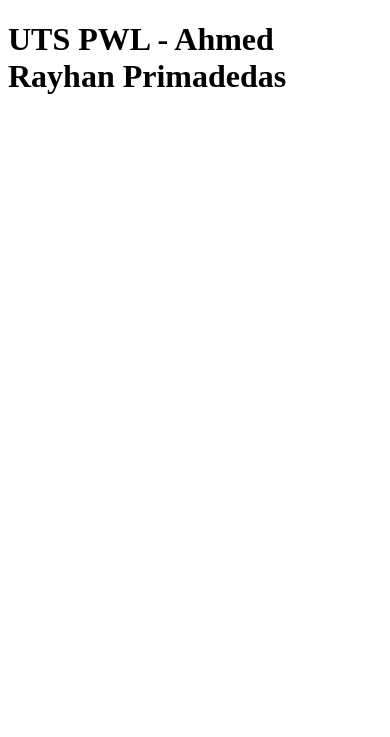
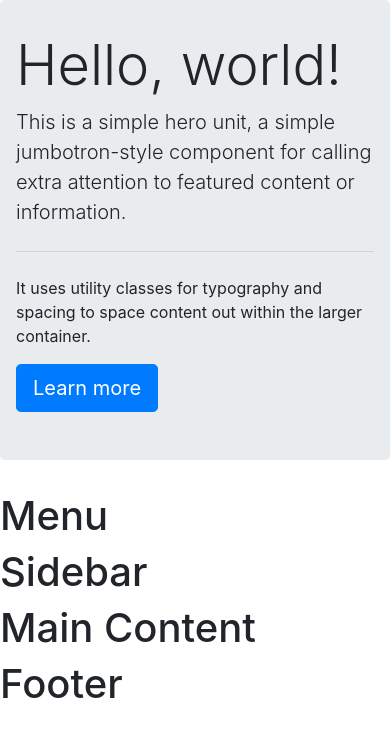
Before and after one commit to arayhan/sttnf-uts-pwl, a PHP site: page / in a window 390 px wide. Shown: the top 737 px of the page. Run offline with PHP 8.4, Linux system fonts and the light colour scheme.

Commit message:
divide all site sections

```diff
--- /dev/null
+++ b/components/footer.php
@@ -0,0 +1,3 @@
+<div>
+    <h1>Footer</h1>
+</div>
--- /dev/null
+++ b/components/header.php
@@ -0,0 +1,9 @@
+<div class="jumbotron">
+    <h1 class="display-4">Hello, world!</h1>
+    <p class="lead">This is a simple hero unit, a simple jumbotron-style component for calling extra attention to featured content or information.</p>
+    <hr class="my-4">
+    <p>It uses utility classes for typography and spacing to space content out within the larger container.</p>
+    <p class="lead">
+        <a class="btn btn-primary btn-lg" href="#" role="button">Learn more</a>
+    </p>
+</div>
--- /dev/null
+++ b/components/helmet.php
@@ -0,0 +1,7 @@
+<head>
+    <meta charset="UTF-8">
+    <meta http-equiv="X-UA-Compatible" content="IE=edge">
+    <meta name="viewport" content="width=device-width, initial-scale=1.0">
+    <title>UTS PWL - Ahmed Rayhan Primadedas</title>
+    <link rel="stylesheet" href="assets/vendors/bootstrap/css/bootstrap.css">
+</head>
--- /dev/null
+++ b/components/main.php
@@ -0,0 +1,3 @@
+<div>
+    <h1>Main Content</h1>
+</div>
--- /dev/null
+++ b/components/menu.php
@@ -0,0 +1,3 @@
+<div>
+    <h1>Menu</h1>
+</div>
--- /dev/null
+++ b/components/sidebar.php
@@ -0,0 +1,3 @@
+<div>
+    <h1>Sidebar</h1>
+</div>
--- a/index.php
+++ b/index.php
@@ -1,12 +1,22 @@
 <!DOCTYPE html>
 <html lang="en">
-<head>
-    <meta charset="UTF-8">
-    <meta http-equiv="X-UA-Compatible" content="IE=edge">
-    <meta name="viewport" content="width=device-width, initial-scale=1.0">
-    <title>UTS PWL</title>
-</head>
+
+<?php include('components/helmet.php'); ?>
+
 <body>
-    <h1>UTS PWL - Ahmed Rayhan Primadedas</h1>
+    <?php include('components/header.php'); ?>
+    <?php include('components/menu.php'); ?>
+
+    <div class="row">
+        <div class="col-md-4">
+            <?php include('components/sidebar.php'); ?>
+        </div>
+        <div class="col-md-8">
+            <?php include('components/main.php'); ?>
+        </div>
+    </div>
+
+    <?php include('components/footer.php'); ?>
 </body>
+
 </html>
```
